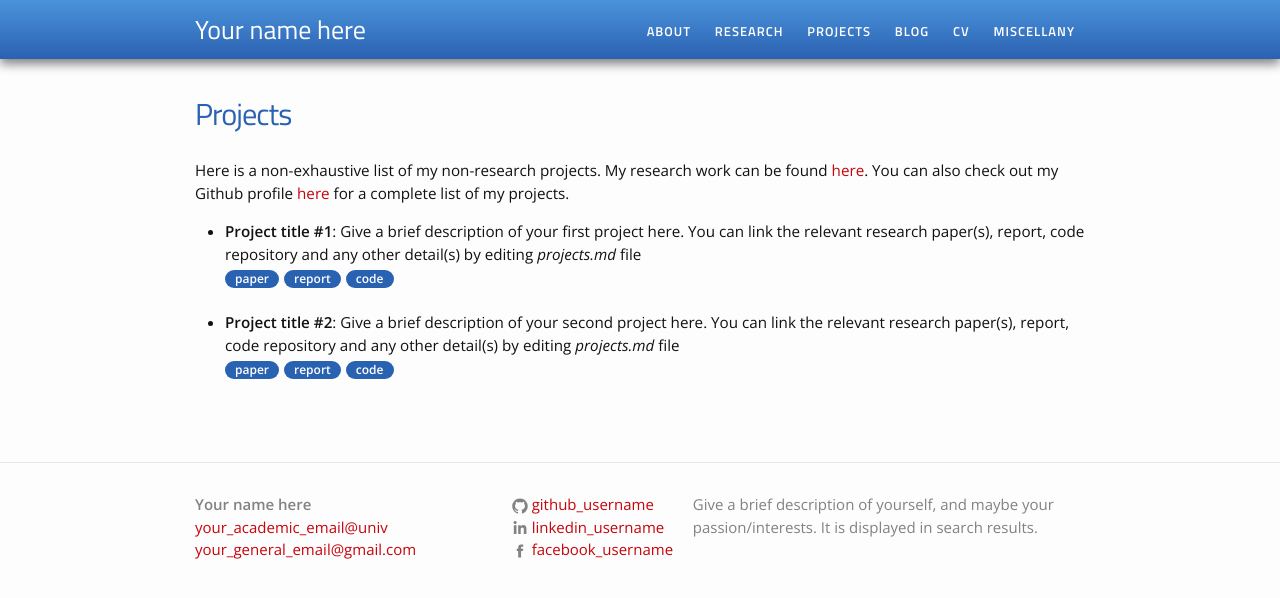
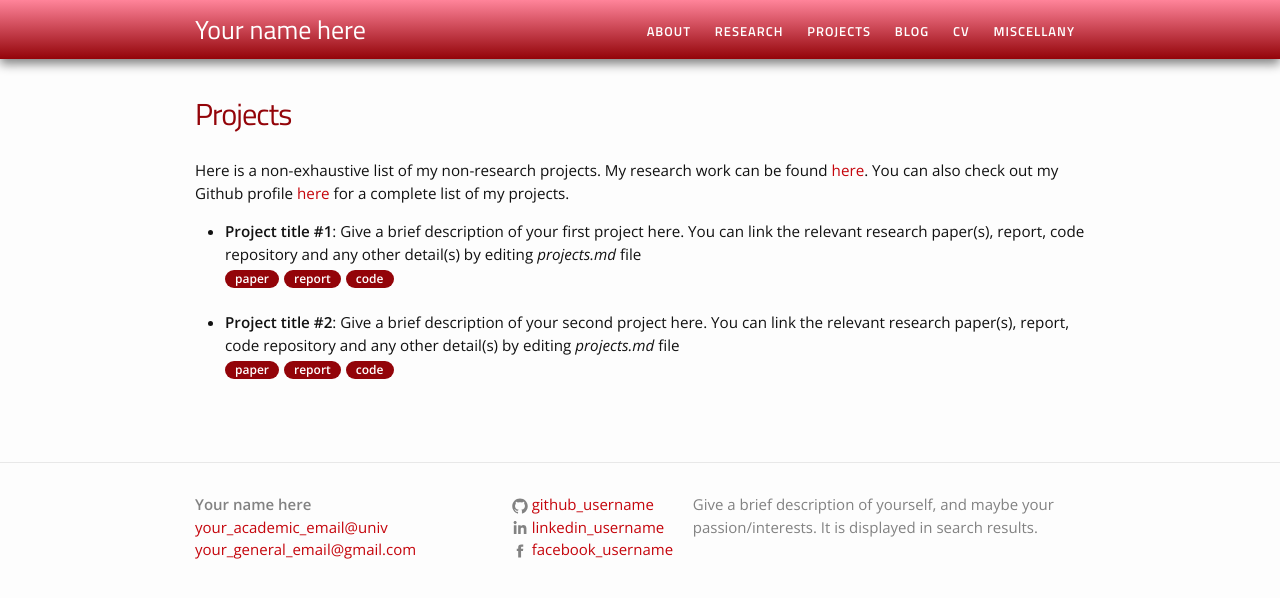
Before and after one commit to jingjieli95/jingjieli95.github.io, a Jekyll site: the page built from projects.md, in a window 1280 px wide. Shown: the top 598 px of the page. Built offline with Jekyll 4.4.1, drawn with Linux system fonts in a browser that asks for light colours.

Commit message:
Update main.scss

```diff
--- a/css/main.scss
+++ b/css/main.scss
@@ -14,8 +14,8 @@ $text-color:       #111;
 $background-color: #fdfdfd;
 $brand-color:      #C5050C; //#0077CC;
 
-$blue-color-dark: darken(#3E7AD1, 10%);
-$blue-color-light: #4B93DB;
+$blue-color-dark: darken(#C5050C, 10%); //darken(#3E7AD1, 10%);
+$blue-color-light: #FF849A;//#4B93DB;
 
 $grey-color:       #828282;
 $grey-color-light: lighten($grey-color, 40%);
```
